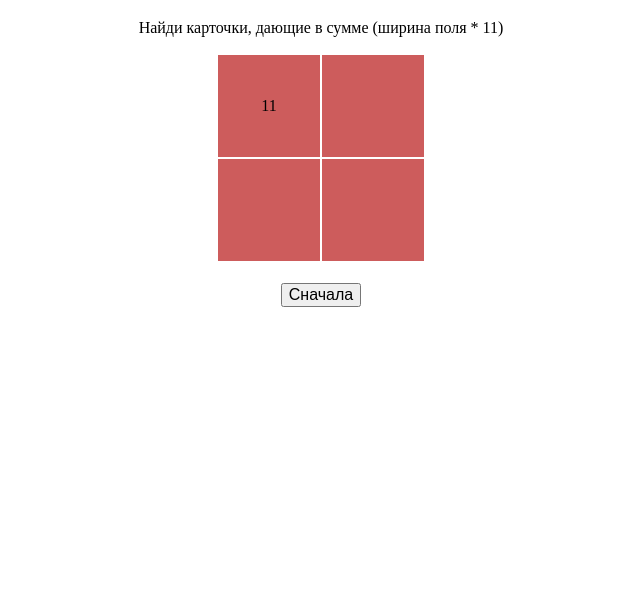
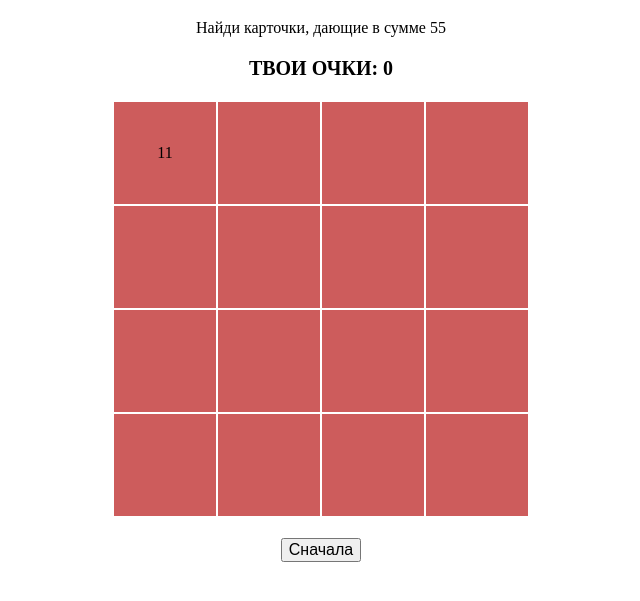
Before and after one commit to toribraun/memory, a plain HTML site: page index.html in a window 1280 px wide. Both pictures are taken after a click on the element "11". Shown: the part 61-662 px from the top of the page, without its empty margins (319-959 px from the left). Drawn offline with Linux system fonts and the light colour scheme.

Commit message:
Score label Close extra opened cards

```diff
--- a/index.html
+++ b/index.html
@@ -8,11 +8,15 @@
 <body>
 <header>
     <h1>Memory</h1>
-    <p>Найди карточки, дающие в сумме (ширина поля * 11)</p>
+    <p id="description">Найди карточки, дающие в сумме (ширина поля * 11)</p>
 </header>
+<div class="labelScore">
+    <p><strong id="score">ТВОИ ОЧКИ: 0</strong></p>
+</div>
 <div class="container">
     <table class="table">
         <tbody id="fieldWrapper">
+
         </tbody>
     </table>
 </div>
--- a/index.js
+++ b/index.js
@@ -17,10 +17,11 @@ class Card {
     }
 }
 
+const GuessedBackgroundColor = 'red'
 const FIELD = [];
-const DIMENSION = 2;
+const DIMENSION = 4;
 let SCORE = 0;
-let OpenedCards = DIMENSION ** 2;
+let GuessedCards = DIMENSION ** 2;
 let lastOpenedCard = null;
 
 renderGrid(DIMENSION);
@@ -42,8 +43,10 @@ function startGame(dimension) {
 
 
 function renderGrid (dimension) {
-    OpenedCards = dimension ** 2;
     SCORE = 0;
+    document.getElementById('score').innerText = `ТВОИ ОЧКИ: ${SCORE}`;
+    document.getElementById('description').innerText = `Найди карточки, дающие в сумме ${(DIMENSION + 1) * 11}`
+    GuessedCards = dimension ** 2;
     const container = document.getElementById('fieldWrapper');
     container.innerHTML = '';
 
@@ -60,25 +63,37 @@ function renderGrid (dimension) {
 }
 
 
+function CloseExtraOpenedCards() {
+    let allCards = Object.values(document.getElementsByTagName('td'));
+    let openedCards = allCards.filter(function(card) {return card.style.backgroundColor !== GuessedBackgroundColor && card.style.color !== 'transparent'});
+    if (openedCards.length > 1) {
+        openedCards.forEach(function(card) {return card.style.color = 'transparent'});
+    }
+}
+
+
 function cardClickHandler(targetCard) {
     console.log('click!');
+    CloseExtraOpenedCards();
     targetCard.style.color = 'black';
     if (lastOpenedCard === null) {
         lastOpenedCard = targetCard;
     }
     else {
         if (Number(targetCard.textContent) + Number(lastOpenedCard.textContent) === (DIMENSION + 1) * 11) {
-            targetCard.style.backgroundColor = 'red';
-            lastOpenedCard.style.backgroundColor = 'red';
+            targetCard.style.backgroundColor = GuessedBackgroundColor;
+            lastOpenedCard.style.backgroundColor = GuessedBackgroundColor;
             SCORE += DIMENSION;
-            OpenedCards -= 2;
-            if (OpenedCards === 0) {
-                alert(`You win! Score: ${SCORE}`)
+            GuessedCards -= 2;
+            if (GuessedCards === 0) {
+                alert(`You win! Score: ${SCORE}`);
             }
         }
         else {
             const secondCard = lastOpenedCard;
-            SCORE -= 1;
+            if (SCORE > 0) {
+                SCORE -= 1;
+            }
             setTimeout(
                 () => {
                     targetCard.style.color = 'transparent';
@@ -86,6 +101,7 @@ function cardClickHandler(targetCard) {
                     // TODO: заблокировать клики, пока не закроются карты ИЛИ закрывать карты сразу по клику
                 }, 1500);
         }
+        document.getElementById('score').innerText = `ТВОИ ОЧКИ: ${SCORE}`;
         lastOpenedCard = null;
     }
 }
--- a/styles.css
+++ b/styles.css
@@ -19,3 +19,9 @@ td {
     margin: 20px auto;
     font-size: 16px;
 }
+
+.labelScore {
+    display: block;
+    text-align: center;
+    font-size: 20px;
+}
```
